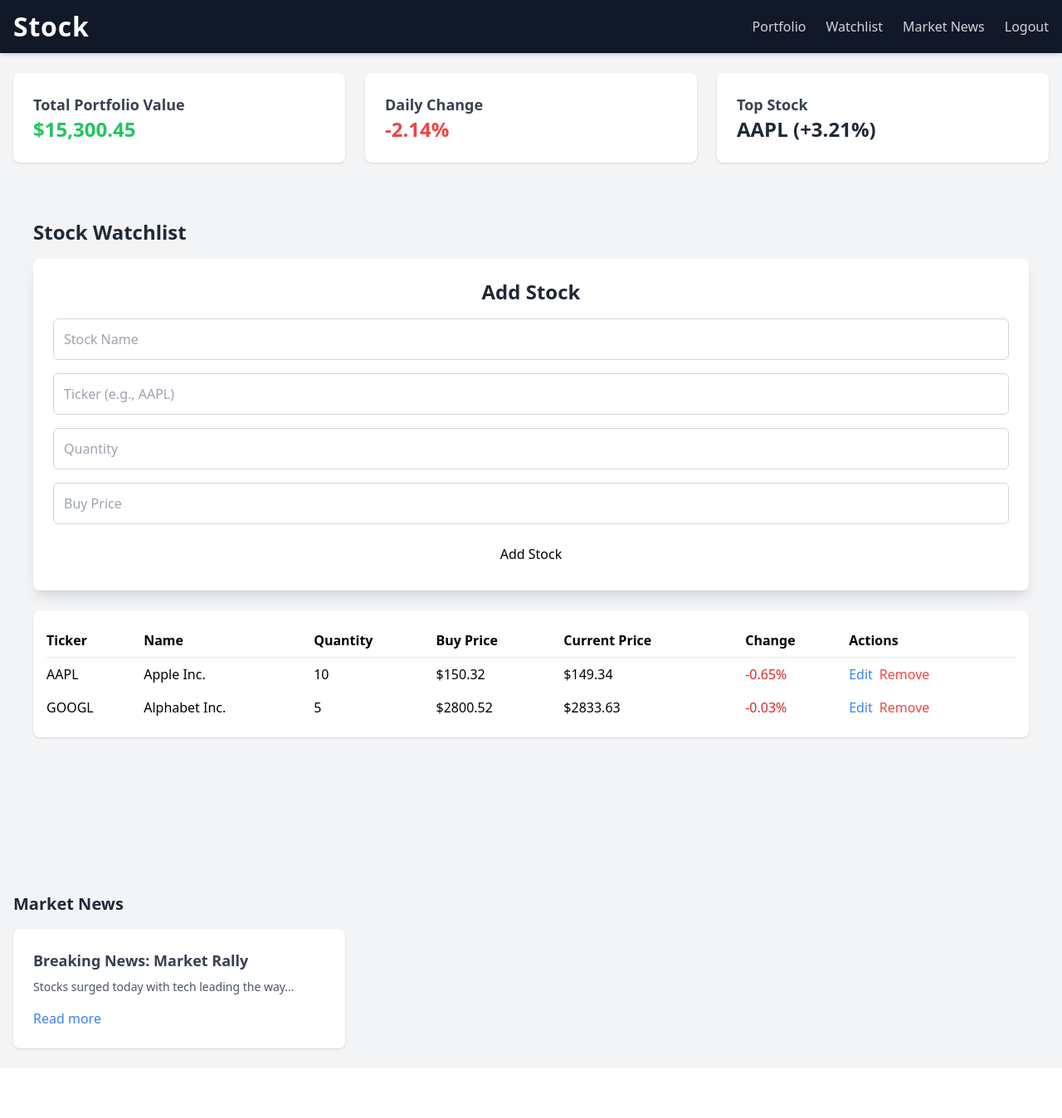
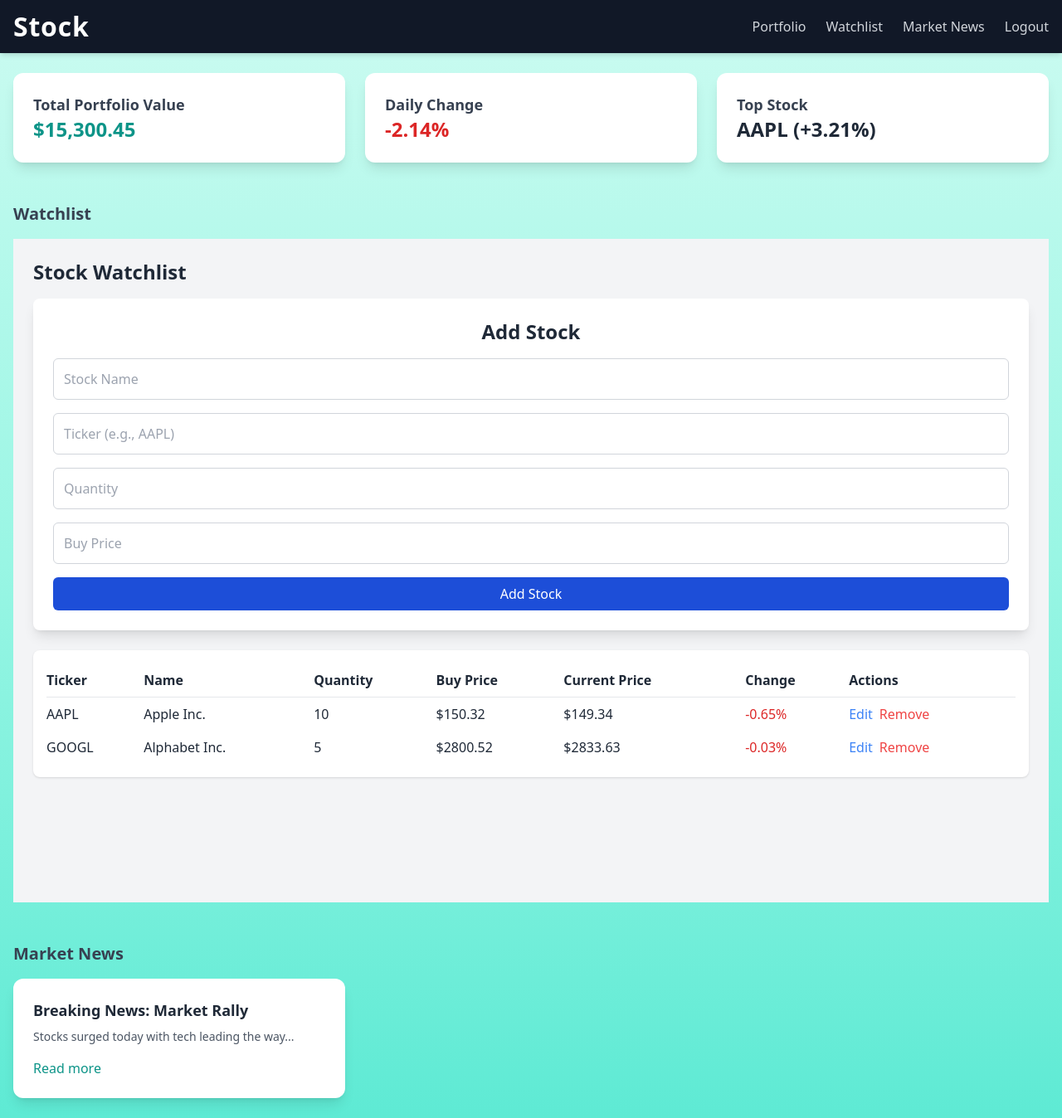
Before and after one commit to y-naaz/Learning_React, a React (Create React App) app: page /dashboard in a window 1280 px wide. Shown: the whole page at 83% size. Before the commit the page ends 1288 px from the top, so only its background shows below. Built offline with nearby package versions, Linux system fonts and the light colour scheme.

Commit message:
some changes in dashboard and stockform

```diff
--- a/src/components/Dashboard.js
+++ b/src/components/Dashboard.js
@@ -10,9 +10,8 @@ const Dashboard = () => {
   const [logoText, setLogoText] = useState("TrackPORT");
   const [isTextVisible, setIsTextVisible] = useState(true);
   const [index, setIndex] = useState(0);
-  //navigate for the navbar
   const navigate = useNavigate();
-  //logo fade in fade out
+
   useEffect(() => {
     const timer = setTimeout(() => {
       setIsTextVisible(false);
@@ -27,8 +26,7 @@ const Dashboard = () => {
   }, [index]);
 
   return (
-    <div className="min-h-screen bg-gray-100">
-      {/* Navbar */}
+    <div className="min-h-screen bg-gradient-to-b from-teal-100 via-teal-200 to-teal-300 text-gray-800">
       <Navbar
         logoText={logoText}
         isTextVisible={isTextVisible}
@@ -37,50 +35,39 @@ const Dashboard = () => {
         navigate={navigate}
       />
 
-      {/* Portfolio Summary */}
       <section className="container mx-auto px-4 py-6">
         <div className="grid grid-cols-1 md:grid-cols-3 gap-6">
-          <div className="bg-white p-6 shadow rounded-lg">
-            <h2 className="text-lg font-semibold text-gray-700">
-              Total Portfolio Value
-            </h2>
-            <p className="text-2xl font-bold text-green-500">$15,300.45</p>
+          <div className="bg-white p-6 shadow-lg rounded-xl transform hover:scale-105 transition duration-300 ease-in-out">
+            <h2 className="text-lg font-semibold text-gray-700">Total Portfolio Value</h2>
+            <p className="text-2xl font-bold text-teal-600">$15,300.45</p>
           </div>
-          <div className="bg-white p-6 shadow rounded-lg">
-            <h2 className="text-lg font-semibold text-gray-700">
-              Daily Change
-            </h2>
-            <p className="text-2xl font-bold text-red-500">-2.14%</p>
+          <div className="bg-white p-6 shadow-lg rounded-xl transform hover:scale-105 transition duration-300 ease-in-out">
+            <h2 className="text-lg font-semibold text-gray-700">Daily Change</h2>
+            <p className="text-2xl font-bold text-red-600">-2.14%</p>
           </div>
-          <div className="bg-white p-6 shadow rounded-lg">
+          <div className="bg-white p-6 shadow-lg rounded-xl transform hover:scale-105 transition duration-300 ease-in-out">
             <h2 className="text-lg font-semibold text-gray-700">Top Stock</h2>
             <p className="text-2xl font-bold text-gray-800">AAPL (+3.21%)</p>
           </div>
         </div>
       </section>
 
-      {/* Watchlist */}
-      <section className="container mx-auto px-4 py-3">
-        <h2 className="text-xl font-bold text-gray-800 mb-2">
-
-        </h2>
+      <section className="container mx-auto px-4 py-6">
+        <h2 className="text-xl font-bold text-gray-700 mb-4">Watchlist</h2>
         <Watchlist />
       </section>
 
-      {/* News */}
       <section className="container mx-auto px-4 py-6">
-        <h2 className="text-xl font-bold text-gray-800 mb-4">Market News</h2>
+        <h2 className="text-xl font-bold text-gray-700 mb-4">Market News</h2>
         <div className="grid grid-cols-1 md:grid-cols-2 lg:grid-cols-3 gap-6">
-          <article className="bg-white p-6 shadow rounded-lg">
-            <h3 className="text-lg font-bold text-gray-700">
-              Breaking News: Market Rally
-            </h3>
+          <article className="bg-white p-6 shadow-lg rounded-xl transform hover:scale-105 transition duration-300 ease-in-out">
+            <h3 className="text-lg font-bold text-gray-800">Breaking News: Market Rally</h3>
             <p className="text-sm text-gray-600 mt-2">
               Stocks surged today with tech leading the way...
             </p>
             <a
               href="#readmore"
-              className="text-blue-500 hover:underline mt-4 block"
+              className="text-teal-600 hover:underline mt-4 block"
             >
               Read more
             </a>
--- a/src/components/StockForm.js
+++ b/src/components/StockForm.js
@@ -38,8 +38,13 @@ const StockForm = ({ onSubmit, initialData }) => {
   };
 
   return (
-    <form onSubmit={handleSubmit} className="mb-6 bg-white shadow-lg rounded-lg p-6">
-      <h2 className="text-2xl font-semibold mb-4 text-gray-800 text-center">{initialData ? "Edit Stock" : "Add Stock"}</h2>
+    <form
+      onSubmit={handleSubmit}
+      className="mb-6 bg-white shadow-lg rounded-lg p-6 transition-shadow duration-500 hover:shadow-2xl hover:shadow-cyan-400"
+    >
+      <h2 className="text-2xl font-semibold mb-4 text-gray-800 text-center">
+        {initialData ? "Edit Stock" : "Add Stock"}
+      </h2>
       <div className="flex flex-col space-y-4">
         <input
           type="text"
@@ -47,7 +52,7 @@ const StockForm = ({ onSubmit, initialData }) => {
           placeholder="Stock Name"
           value={formData.name}
           onChange={handleInputChange}
-          className="p-3 border border-gray-300 rounded-md focus:outline-none focus:ring-2 focus:ring-primary"
+          className="p-3 border border-gray-300 rounded-md focus:outline-none focus:ring-2 focus:ring-blue-500"
           required
         />
         <input
@@ -56,7 +61,7 @@ const StockForm = ({ onSubmit, initialData }) => {
           placeholder="Ticker (e.g., AAPL)"
           value={formData.ticker}
           onChange={handleInputChange}
-          className="p-3 border border-gray-300 rounded-md focus:outline-none focus:ring-2 focus:ring-primary"
+          className="p-3 border border-gray-300 rounded-md focus:outline-none focus:ring-2 focus:ring-blue-500"
           required
         />
         <input
@@ -65,7 +70,7 @@ const StockForm = ({ onSubmit, initialData }) => {
           placeholder="Quantity"
           value={formData.quantity}
           onChange={handleInputChange}
-          className="p-3 border border-gray-300 rounded-md focus:outline-none focus:ring-2 focus:ring-primary"
+          className="p-3 border border-gray-300 rounded-md focus:outline-none focus:ring-2 focus:ring-blue-500"
           required
         />
         <input
@@ -74,12 +79,12 @@ const StockForm = ({ onSubmit, initialData }) => {
           placeholder="Buy Price"
           value={formData.buyPrice}
           onChange={handleInputChange}
-          className="p-3 border border-gray-300 rounded-md focus:outline-none focus:ring-2 focus:ring-primary"
+          className="p-3 border border-gray-300 rounded-md focus:outline-none focus:ring-2 focus:ring-blue-500"
           required
         />
         <button
           type="submit"
-          className="bg-primary text-black px-4 py-2 rounded-md hover:bg-primary-dark transition duration-200"
+          className="bg-blue-700 text-white px-4 py-2 rounded-md hover:bg-blue-900 transition duration-200"
         >
           {initialData ? "Update Stock" : "Add Stock"}
         </button>
```
